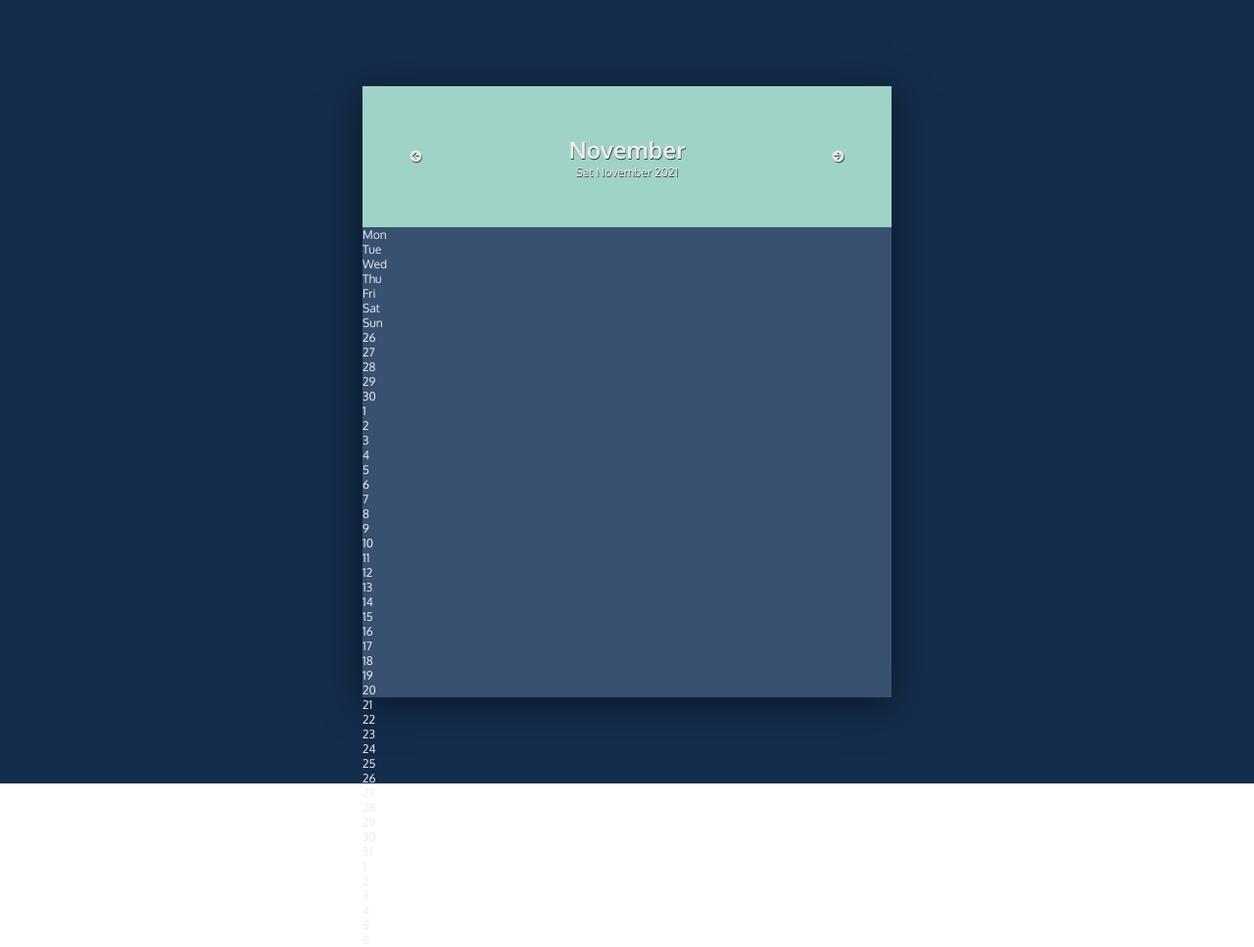
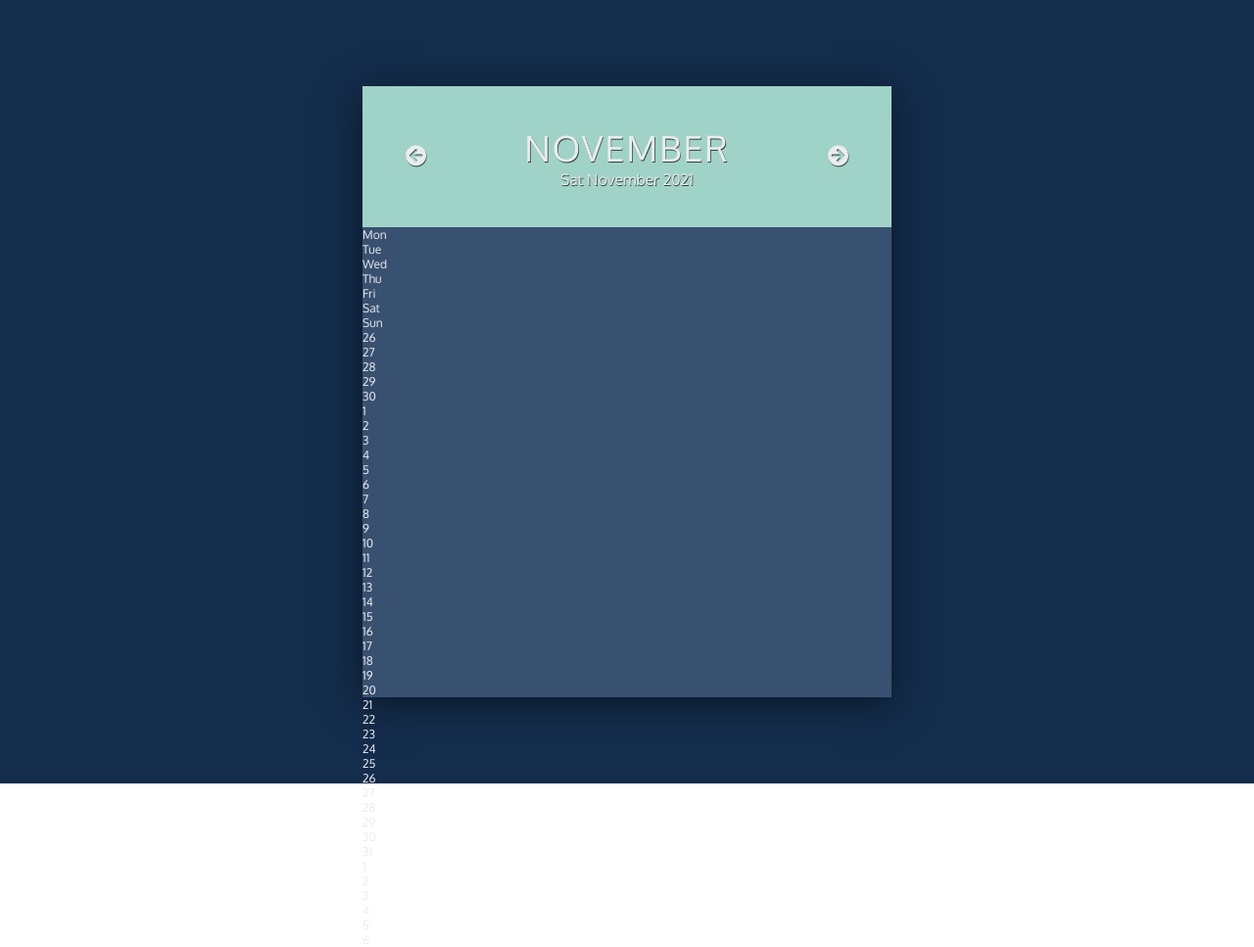
Before and after one commit to RobertaMatera/CalendarAPP, a plain HTML site: page index.html in a window 1280 px wide. Shown: the whole page at 98% size. Drawn offline with Linux system fonts and the light colour scheme.

Commit message:
section month completed
styling p tag and adjust arrows position inside month section

```diff
--- a/style.css
+++ b/style.css
@@ -45,6 +45,22 @@ html {
 }
 
 i + div {
-    margin-left: 150px;
-    margin-right: 150px;
+    margin-left: 100px;
+    margin-right: 100px;
 }
+
+.month i {
+    font-size: 1.8rem;
+    cursor: pointer;
+}
+
+.month h1 {
+    font-size: 3rem;
+    font-weight: 400;
+    text-transform: uppercase;
+    letter-spacing: 0.15rem;
+}
+
+.month p {
+    font-size: 1.3rem;
+}
```
